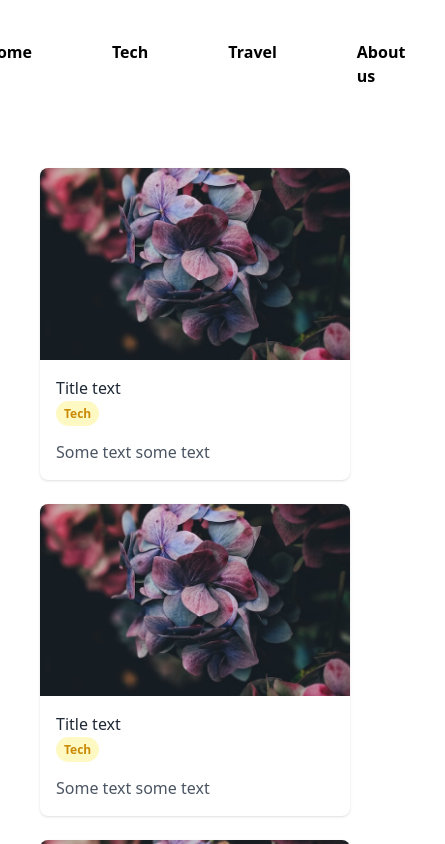
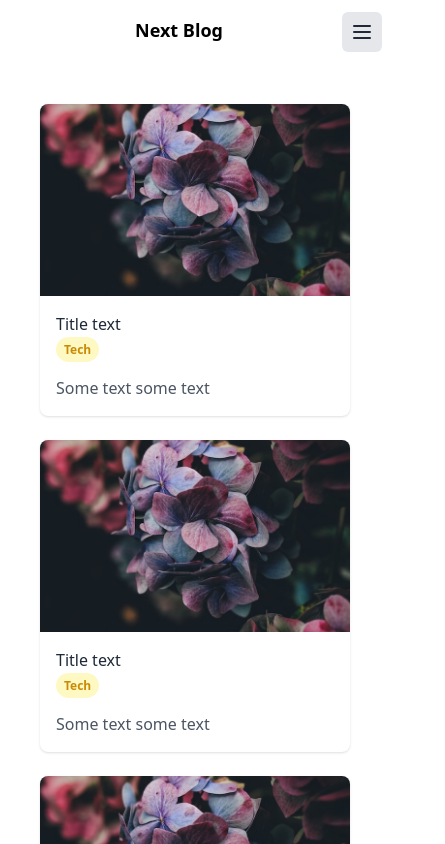
Before and after one commit to rahathosen/next13-blog-template, a Next.js app: page / in a window 390 px wide. Shown: the top 844 px of the page, 445 px wide, since content can reach past the window. Built offline with nearby package versions, Linux system fonts and the light colour scheme.

Commit message:
add mobile nav

```diff
--- a/package.json
+++ b/package.json
@@ -10,13 +10,14 @@
   },
   "dependencies": {
     "@emeraldpay/hashicon-react": "^0.5.1",
-    "daisyui": "^1.16.2",
-    "framer-motion": "^5.3.0",
+    "@headlessui/react": "^1.7.4",
     "@types/node": "18.11.9",
     "@types/react": "18.0.25",
     "@types/react-dom": "18.0.8",
+    "daisyui": "^1.16.2",
     "eslint": "8.27.0",
     "eslint-config-next": "13.0.2",
+    "framer-motion": "^5.3.0",
     "next": "13.0.2",
     "react": "18.2.0",
     "react-dom": "18.2.0",
--- a/pages/index.tsx
+++ b/pages/index.tsx
@@ -4,7 +4,10 @@
 export default function Home() {
   return (
    <div>
+      <div>
+
       <Nav/>
+      </div>
       <div className='p-10'>
         <Card/>
         </div>
--- a/pages/nav.tsx
+++ b/pages/nav.tsx
@@ -1,5 +1,8 @@
 import { motion } from "framer-motion";
 import { useState } from "react";
+import { Transition } from "@headlessui/react";
+
+
 
 
 type MenuItemProps = {
@@ -14,28 +17,39 @@
 
 const Underline = () => (
   <motion.div
-    className="absolute bottom-5 left-0 right-0 h-1 bg-gradient-to-r from-stone-400 via-neutral-200 to-stone-400"
+    className="absolute bottom-5 left-0 right-0 h-1 bg-gradient-to-r from-neutral-400 via-neutral-200 to-neutral-400"
     layoutId="underline"
     layout
   ></motion.div>
 );
 
-const NiceMenu = () => {
+function Nav() {
+  const [isOpen, setIsOpen] = useState(false);
   return (
-    <div className="w-screen p-5 font-bold">
+    <div>
+      <nav className="">
+        <div className="max-w-7xl mx-auto px-4 sm:px-6 lg:px-8">
+          <div className="flex items-center justify-between h-16">
+            <div className="flex items-center">
+              <div className="hidden md:block">
+
+
+            {/* large nav */}
+
+            <div className="w-screen p-5 font-bold  hidden md:block">
       <motion.div className=" p-5 flex justify-center ">
         <MenuItem text={"Home"}>
-          <SubItem title="Product" text="e-commerce" />
+          <SubItem title="Product" text="Modern e-commerce" />
           <SubItem title="Blog" text="Latest posts" />
-          <SubItem title="Contact" text="Get in touch" />
+
         </MenuItem>
         <MenuItem text={"Tech"}>
-          <SubItem title="Product" text="e-commerce" />
+          <SubItem title="Product" text="Modern e-commerce" />
           <SubItem title="Blog" text="Latest posts" />
           <SubItem title="Contact" text="Get in touch" />
         </MenuItem>
         <MenuItem text={"Travel"}>
-          <SubItem title="Product" text="e-commerce" />
+          <SubItem title="Product" text="Modern e-commerce" />
           <SubItem title="Blog" text="Latest posts" />
           <SubItem title="Contact" text="Get in touch" />
         </MenuItem>
@@ -46,8 +60,117 @@
 
       </motion.div>
     </div>
+   {/* large nav*/}
+         </div>
+            </div>
+            <div className="flex-1 flex items-center justify-center sm:items-stretch sm:justify-start">
+                <div className="flex-shrink-0 flex items-center">
+                  <div
+                    className="block lg:hidden h-8 w-auto text-lg font-bold">
+                    Next Blog
+                  </div>
+                  <div
+                    className="hidden lg:block h-8 w-auto text-lg font-bold" >Next Blog
+                    </div>
+                </div>
+                </div>
+            <div className="-mr-2 flex md:hidden">
+              <button
+                onClick={() => setIsOpen(!isOpen)}
+                type="button"
+                className="bg-gray-200 inline-flex items-center justify-center p-2
+                rounded-md text-gray-800 hover:text-neutral-800 hover:bg-gray-300
+                focus:outline-none focus:ring-2 focus:ring-offset-2 focus:ring-offset-gray-200
+                 focus:ring-white"
+                aria-controls="mobile-menu"
+                aria-expanded="false"
+              >
+                <span className="sr-only">Open main menu</span>
+                {!isOpen ? (
+                  <svg
+                    className="block h-6 w-6"
+                    xmlns="http://www.w3.org/2000/svg"
+                    fill="none"
+                    viewBox="0 0 24 24"
+                    stroke="currentColor"
+                    aria-hidden="true"
+                  >
+                    <path
+                      strokeLinecap="round"
+                      strokeLinejoin="round"
+                      strokeWidth="2"
+                      d="M4 6h16M4 12h16M4 18h16"
+                    />
+                  </svg>
+                ) : (
+                  <svg
+                    className="block h-6 w-6"
+                    xmlns="http://www.w3.org/2000/svg"
+                    fill="none"
+                    viewBox="0 0 24 24"
+                    stroke="currentColor"
+                    aria-hidden="true"
+                  >
+                    <path
+                      strokeLinecap="round"
+                      strokeLinejoin="round"
+                      strokeWidth="2"
+                      d="M6 18L18 6M6 6l12 12"
+                    />
+                  </svg>
+                )}
+              </button>
+            </div>
+          </div>
+        </div>
+
+        <Transition
+          show={isOpen}
+          enter="transition ease-out duration-100 transform"
+          enterFrom="opacity-0 scale-95"
+          enterTo="opacity-100 scale-100"
+          leave="transition ease-in duration-75 transform"
+          leaveFrom="opacity-100 scale-100"
+          leaveTo="opacity-0 scale-95"
+        >
+          {(ref) => (
+            <div className="md:hidden" id="mobile-menu">
+              <div ref={ref} className="px-2 pt-2 pb-3 space-y-1 sm:px-3">
+                <a
+                  href="#"
+                  className="text-neutral-800 hover:bg-neutral-400 hover:text-white block px-3 py-2 rounded-md text-base font-medium"
+                >
+                  Home
+                </a>
+                <a
+                  href="#"
+                  className="text-neutral-800 hover:bg-neutral-400 hover:text-white block px-3 py-2 rounded-md text-base font-medium"
+                >
+                  Tech
+                </a>
+
+                <a
+                  href="#"
+                  className="text-neutral-800 hover:bg-neutral-400 hover:text-white block px-3 py-2 rounded-md text-base font-medium"
+                >
+                  Travel
+                </a>
+
+                <a
+                  href="#"
+                  className="text-neutral-800 hover:bg-neutral-400 hover:text-white block px-3 py-2 rounded-md text-base font-medium"
+                >
+                  About us
+                </a>
+              </div>
+            </div>
+          )}
+        </Transition>
+      </nav>
+    </div>
   );
-};
+}
+
 
 const MenuItemVariants = {
     hidden: {
@@ -126,4 +249,4 @@
     );
   };
 
-export default NiceMenu;
+export default Nav;
```
Also changed, not shown: 1 other file (tests, documents, lock files or other folders). Lines whose indentation alone changed are shown as unchanged.
